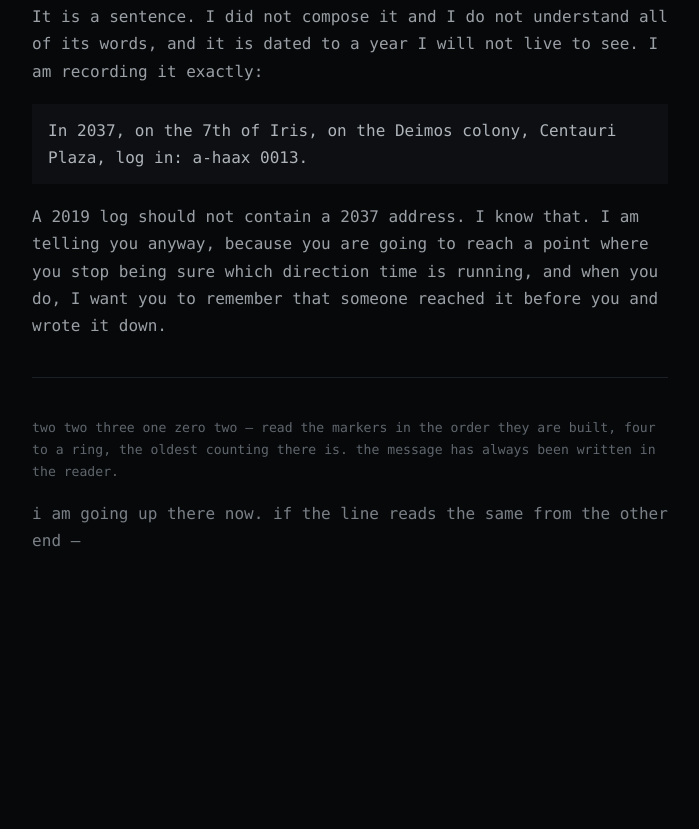
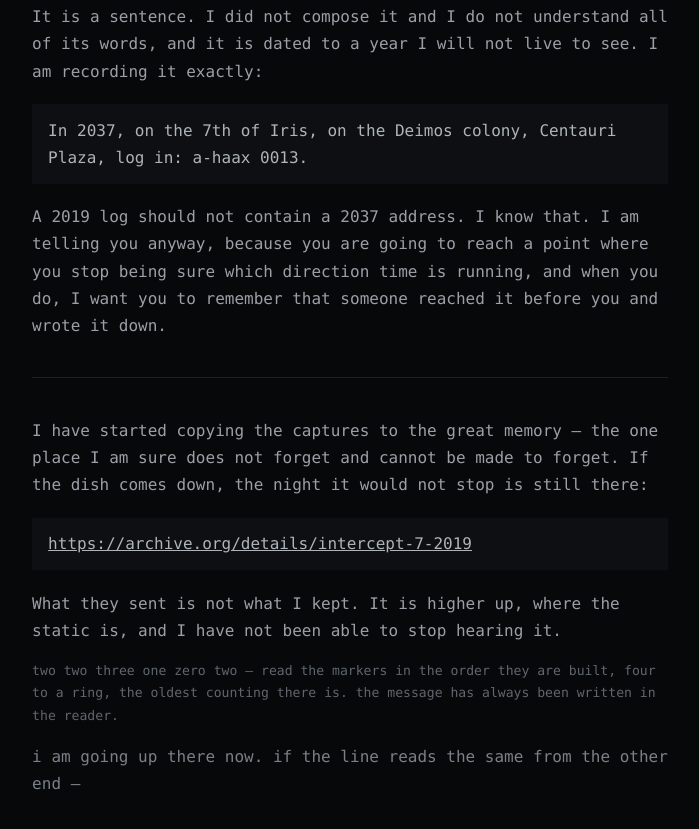
Before and after one commit to doppler-7/doppler-7.github.io, a plain HTML site: page index.html in a window 1280 px wide. Shown: the part 727-1556 px from the top of the page, without its empty margins (290-989 px from the left). Before the commit the page ends 1361 px from the top, so only its background shows below. Drawn offline with Linux system fonts and the light colour scheme.

Commit message:
the great memory

```diff
--- a/index.html
+++ b/index.html
@@ -42,6 +42,10 @@
 
 <hr/>
 
+<p>I have started copying the captures to the great memory — the one place I am sure does not forget and cannot be made to forget. If the dish comes down, the night it would not stop is still there:</p>
+<p class="mono b"><a href="https://archive.org/details/intercept-7-2019" style="color:#aeb4ba">https://archive.org/details/intercept-7-2019</a></p>
+<p>What they sent is not what I kept. It is higher up, where the static is, and I have not been able to stop hearing it.</p>
+
 <p class="small">two two three one zero two — read the markers in the order they are built, four to a ring, the oldest counting there is. the message has always been written in the reader.</p>
 <p class="stop">i am going up there now. if the line reads the same from the other end —</p>
 
```
